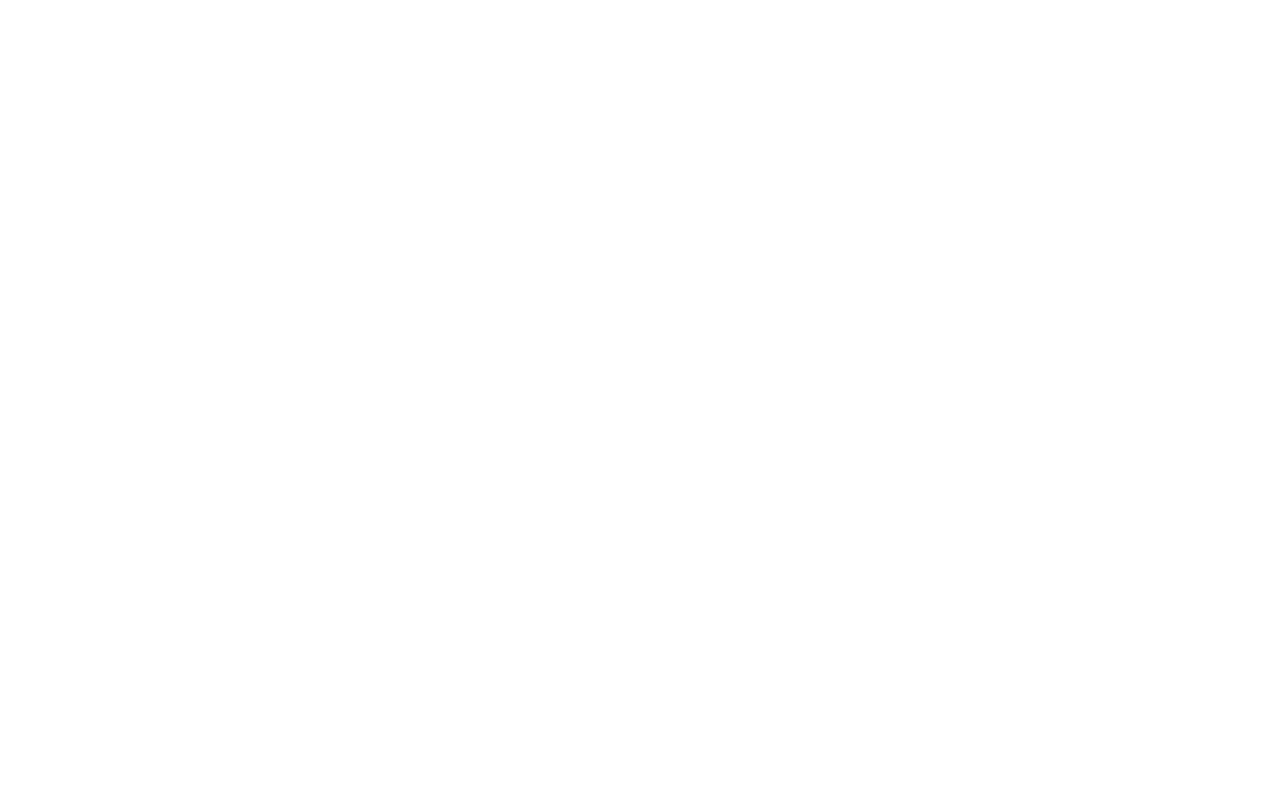
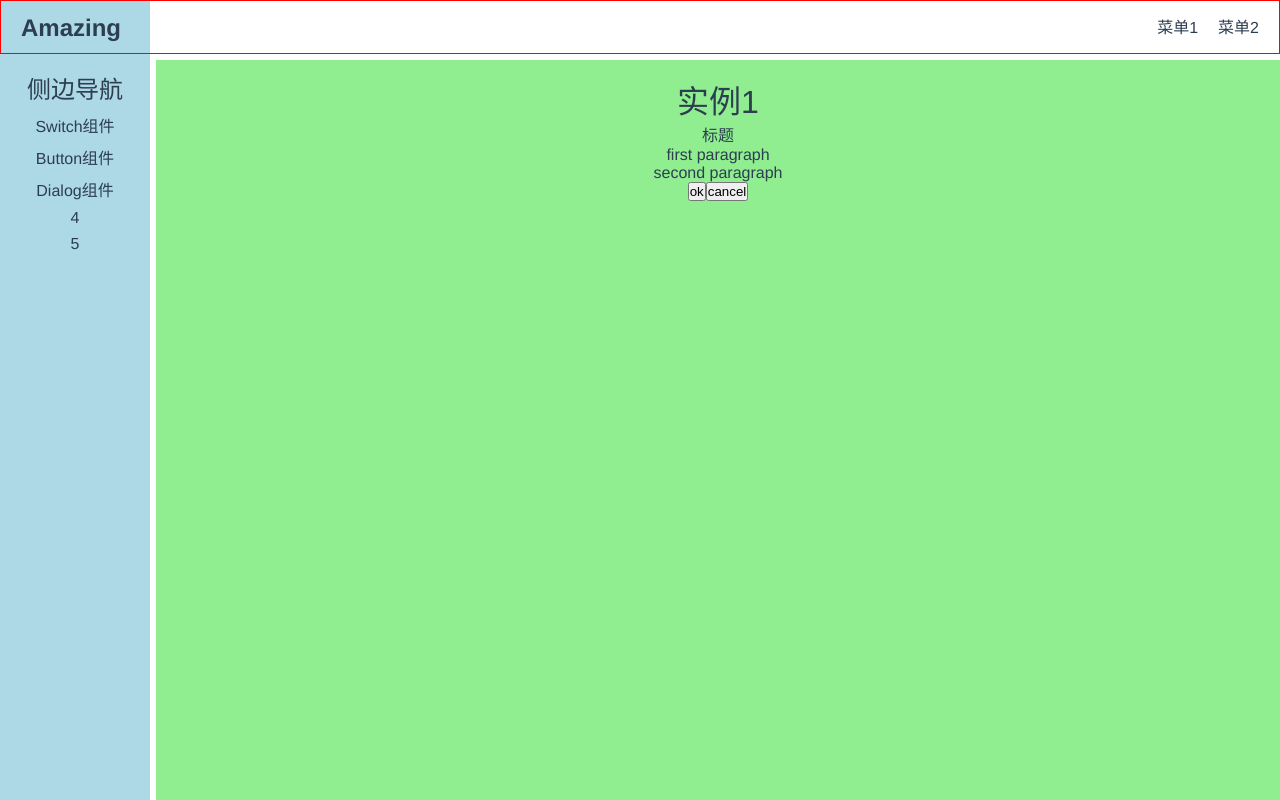
Before and after one commit to jiejie-coding/Amazing-ui, a Vue app: page /#/doc/dialog in a window 1280 px wide. Before the commit this address had no page. Built offline with nearby package versions, Linux system fonts and the light colour scheme.

Commit message:
引入Dialog组件

```diff
--- /dev/null
+++ b/src/components/DialogPage.vue
@@ -0,0 +1,15 @@
+<template>
+  <h1>实例1</h1>
+  <Dialog/>
+</template>
+
+<script lang="ts">
+import Dialog from '../lib/Dialog.vue';
+export default {
+  components: {Dialog}
+}
+</script>
+
+<style lang="scss" scoped>
+
+</style>
--- /dev/null
+++ b/src/lib/Dialog.vue
@@ -0,0 +1,21 @@
+<template>
+  <header>标题</header>
+  <main>
+    <p>first paragraph</p>
+    <p>second paragraph</p>
+  </main>
+  <footer>
+    <button>ok</button>
+    <button>cancel</button>
+  </footer>
+</template>
+
+<script lang="ts">
+export default {
+
+}
+</script>
+
+<style lang="scss" scoped>
+
+</style>
--- a/src/router.ts
+++ b/src/router.ts
@@ -5,6 +5,7 @@
 import Doc from './view/Doc.vue';
 import SwitchPage from './components/SwitchPage.vue';
 import ButtonPage from './components/ButtonPage.vue';
+import DialogPage from './components/DialogPage.vue';
 
 const history = createWebHashHistory()
 const router = createRouter({
@@ -15,7 +16,8 @@
     {path: '/doc', component: Doc,
      children: [
        {path: 'switch', component: SwitchPage},
-       {path: 'button', component: ButtonPage}
+       {path: 'button', component: ButtonPage},
+       {path: 'dialog', component: DialogPage}
      ]}
   ]
 });
--- a/src/view/Doc.vue
+++ b/src/view/Doc.vue
@@ -7,7 +7,7 @@
         <ol>
           <li><router-link to="/doc/switch">Switch组件</router-link></li>
           <li><router-link to="/doc/button">Button组件</router-link></li>
-          <li>3</li>
+          <li><router-link to="/doc/dialog">Dialog组件</router-link></li>
           <li>4</li>
           <li>5</li>
         </ol>
```
